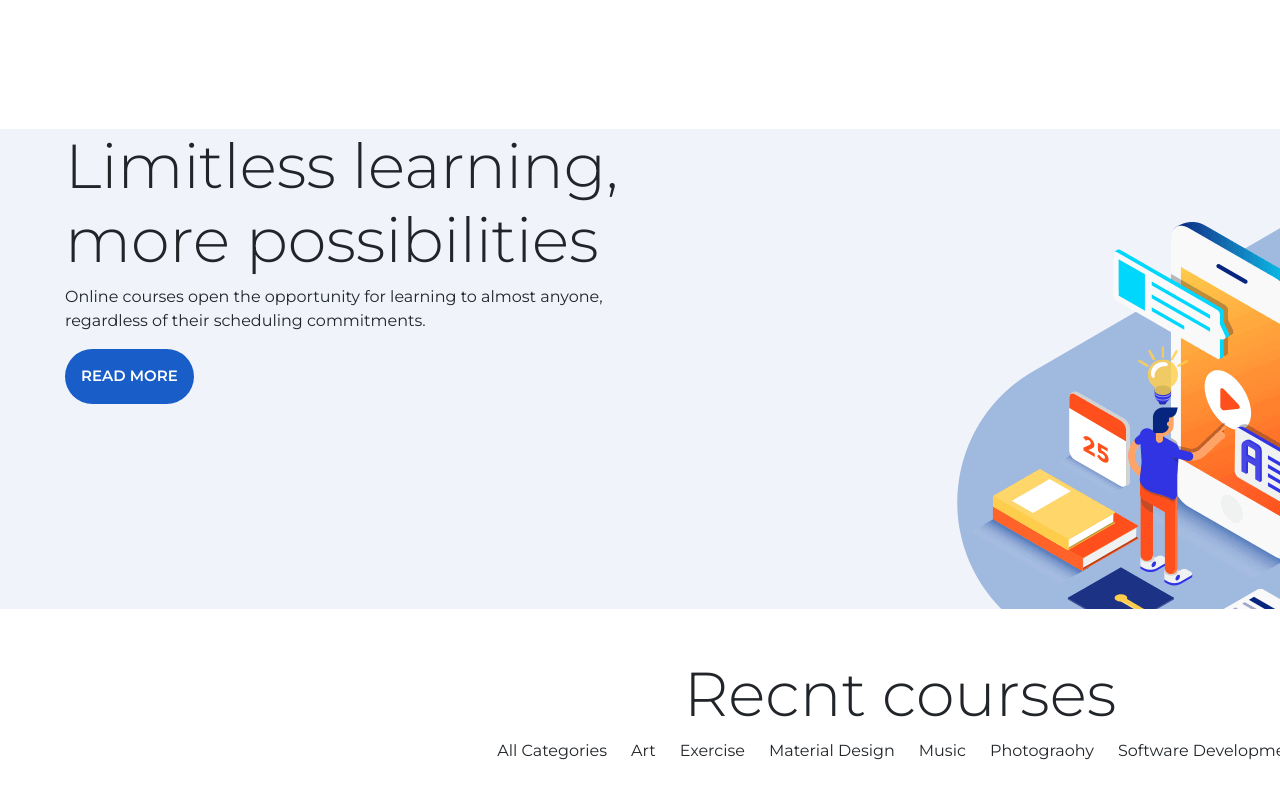
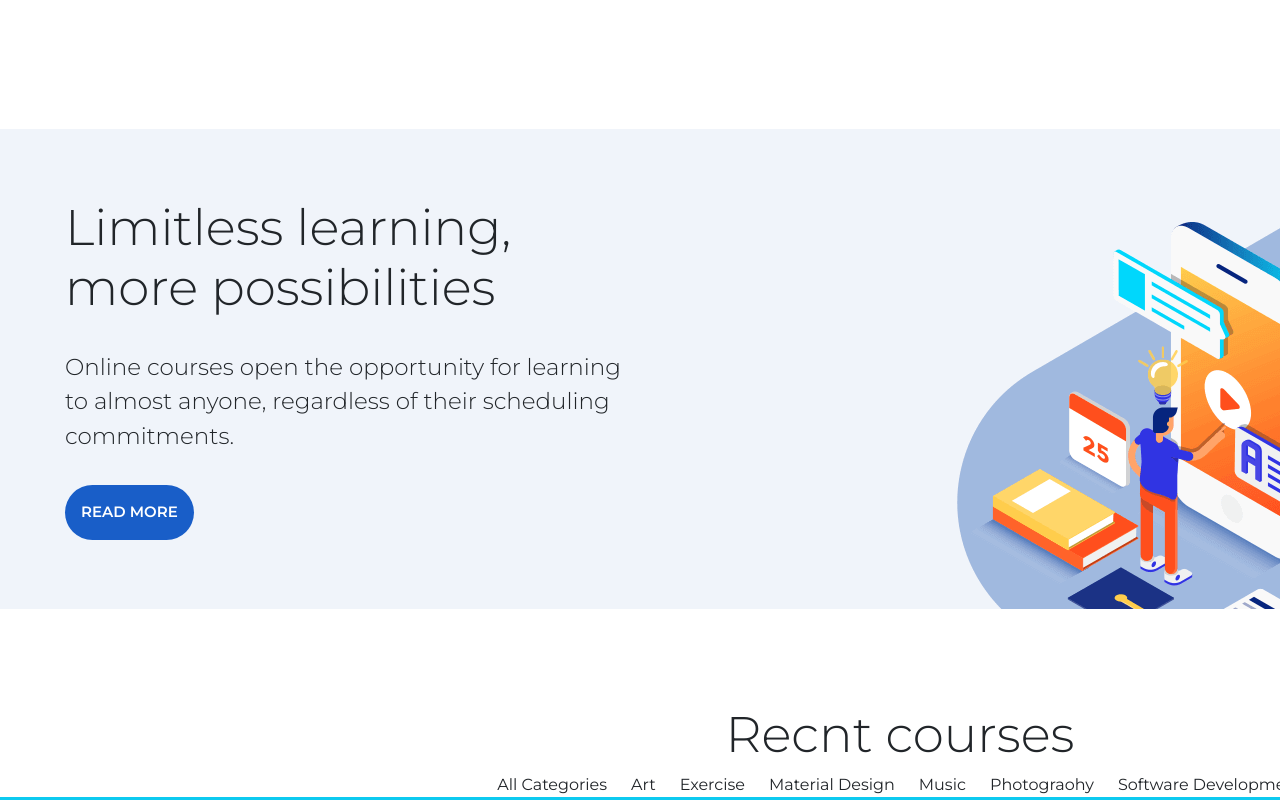
Before and after one commit to LauraMargherita25/proj-html-vuejs, a Vue app: page / in a window 1280 px wide. Shown: the part 1760-2560 px from the top of the page. Built offline with nearby package versions, Linux system fonts and the light colour scheme.

Commit message:
Refactoring read more

```diff
--- a/src/assets/styles/partials/_reset.scss
+++ b/src/assets/styles/partials/_reset.scss
@@ -10,7 +10,7 @@ h1{
 }
 
 h2{
-    font-size: 62px;
+    font-size: 50px;
     font-weight: 300;
 }
 
--- a/src/components/CoursesCategoryFile.vue
+++ b/src/components/CoursesCategoryFile.vue
@@ -1,6 +1,6 @@
 <template>
+
     <!-- Section courses category -->
-    <div class="courses_category">
     <div class="wrapper_s">
 
         <div class="row">
@@ -54,7 +54,6 @@
         </div>
 
     </div>
-    </div>
 </template>
 
 <script>
@@ -66,11 +65,11 @@ export default {
 <style lang="scss" scoped>
     .wrapper_s{
         margin-bottom: 7rem;
-    }
         img{
             margin-bottom: 1rem;
         }
         .txt_wrapper{
             padding-bottom: 22px;
         }
+    }
 </style>
--- a/src/components/ReadMoreFile.vue
+++ b/src/components/ReadMoreFile.vue
@@ -1,11 +1,11 @@
 <template>
     <!-- Section more info -->
-    <div class="more_info">
+    <div class="bg">
         <div class="wrapper_s">
-            <div class="row">
+            <div class="row h-100">
                 <div class="col-6 d-flex align-items-center">
-                    <div class="">
-                        <h1>Limitless learning, more possibilities</h1>
+                    <div class="txt_wrapper">
+                        <h2>Limitless learning, more possibilities</h2>
                         <p>Online courses open the opportunity for learning to almost anyone, regardless of their scheduling commitments.</p>
                         <div class="common_btn">
                         read more
@@ -24,8 +24,20 @@ export default {
 </script>
 
 <style lang="scss" scoped>
-    .more_info{
+    .bg{
         height: 60vh;
         background-image: url("../assets/images/Untitled-1-1-1-1-1.png");
+        margin-bottom: 6rem;
+        .wrapper_s{
+            height: 60vh;
+            h2{
+                margin-bottom: 2rem;
+            }
+            p{
+                font-size: 23px;
+                font-weight: 300;
+                margin-bottom: 2rem;
+            }
+        }
     }
 </style>
--- a/src/components/RecentCoursesFile.vue
+++ b/src/components/RecentCoursesFile.vue
@@ -1,11 +1,11 @@
 <template>
     <!-- Section recent courses -->
     <div class="recent_courses">
-        <div class="wrapper_l py-5">
+        <div class="wrapper_l">
             <div class="row">
                 <div class="col-12">
                     <div class="text-center">
-                        <h1>Recnt courses</h1>
+                        <h2>Recnt courses</h2>
                         <nav>
                             <ul class="list-inline">
                             <li class="list-inline-item px-2">All Categories</li>
```
Lines whose indentation alone changed are shown as unchanged.
